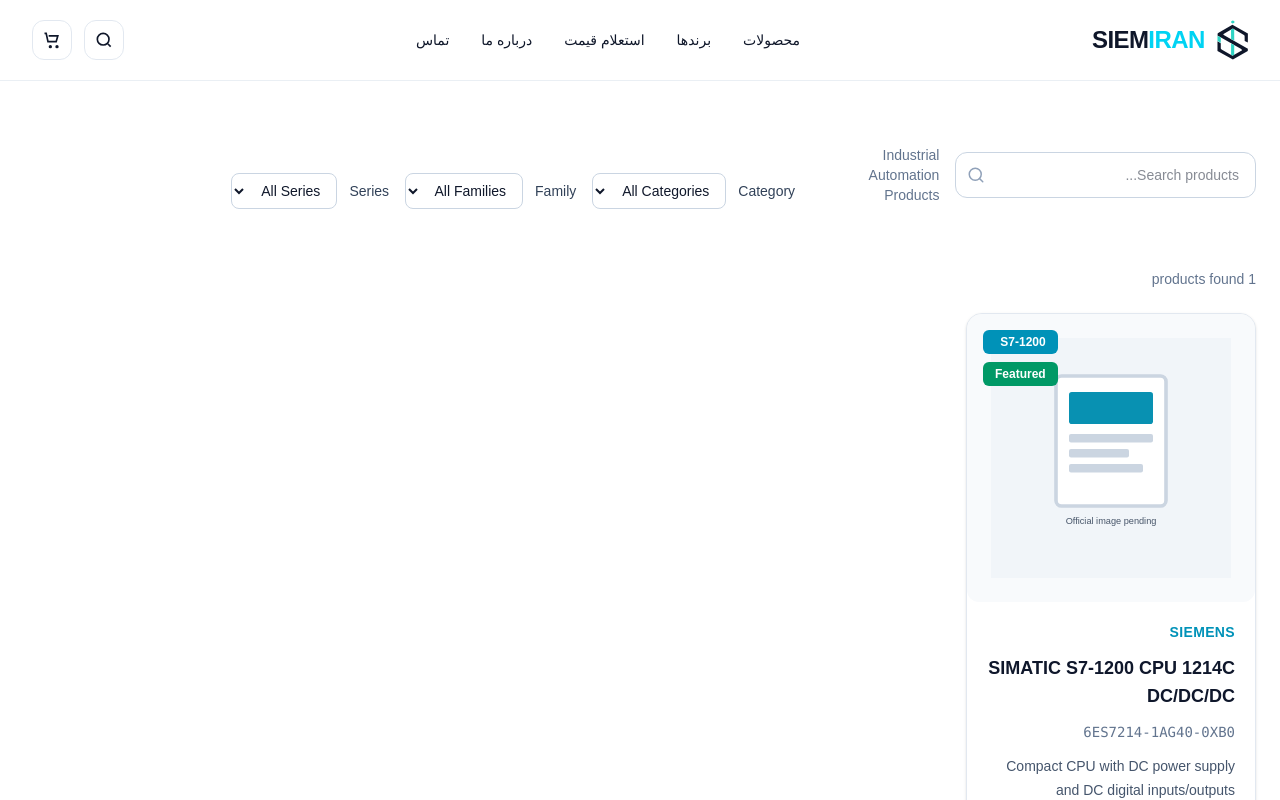
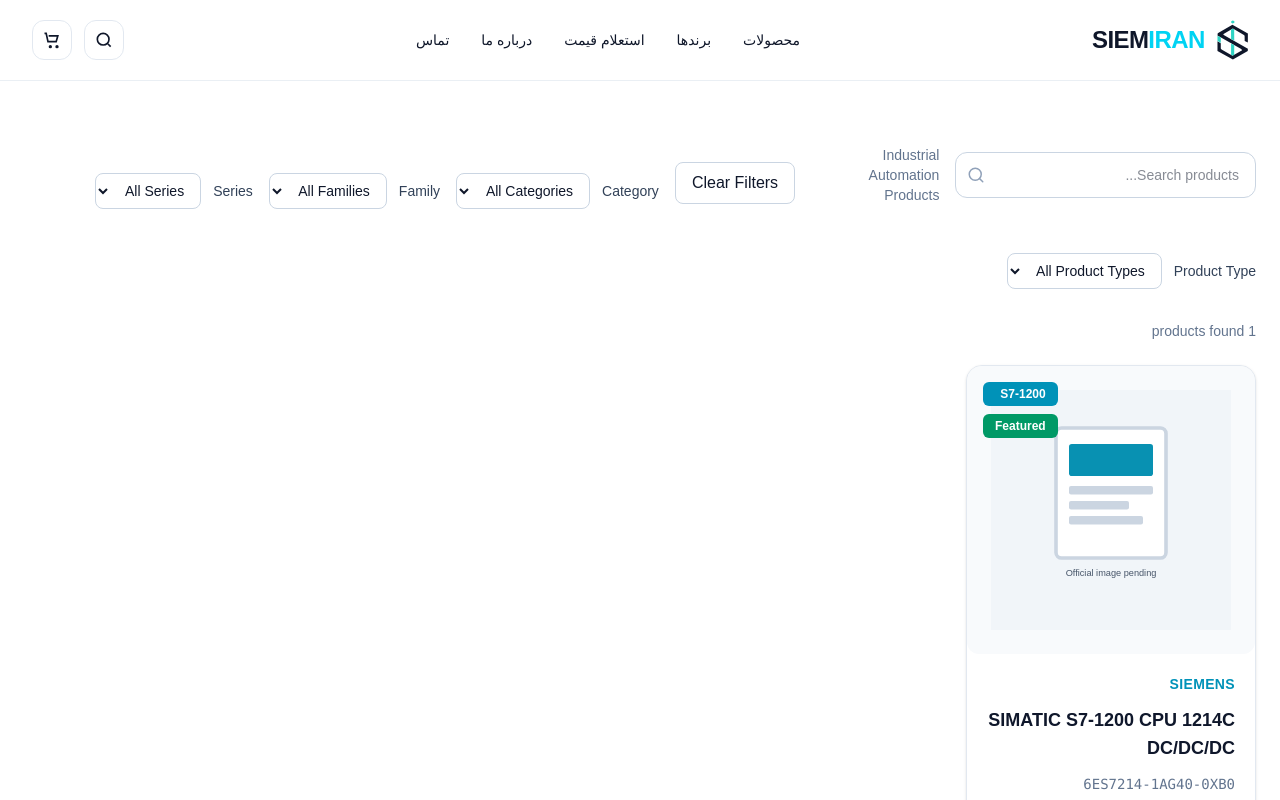
Before and after one commit to Siemiran/Siemiran, a Next.js app in the folder apps/web/: page /products in a window 1280 px wide. Shown: the top 800 px of the page. Built offline with nearby package versions, Linux system fonts and the light colour scheme; a web font is replaced by a local one.

Commit message:
feat(v1.0): enterprise filtering completed

```diff
--- /dev/null
+++ b/apps/web/src/features/products/components/ActiveFilters.tsx
@@ -0,0 +1,73 @@
+"use client";
+
+interface Props {
+  category: string;
+  family: string;
+  series: string;
+  productType: string;
+
+  onClearCategory: () => void;
+  onClearFamily: () => void;
+  onClearSeries: () => void;
+  onClearProductType: () => void;
+}
+
+export default function ActiveFilters({
+  category,
+  family,
+  series,
+  productType,
+
+  onClearCategory,
+  onClearFamily,
+  onClearSeries,
+  onClearProductType,
+}: Props) {
+  const hasFilters =
+    category !== "all" ||
+    family !== "all" ||
+    series !== "all" ||
+    productType !== "all";
+
+  if (!hasFilters) return null;
+
+  return (
+    <div className="mb-6 flex flex-wrap gap-2">
+      {category !== "all" && (
+        <button
+          onClick={onClearCategory}
+          className="rounded-full bg-cyan-100 px-3 py-1 text-sm text-cyan-700"
+        >
+          {category} ✕
+        </button>
+      )}
+
+      {family !== "all" && (
+        <button
+          onClick={onClearFamily}
+          className="rounded-full bg-cyan-100 px-3 py-1 text-sm text-cyan-700"
+        >
+          {family} ✕
+        </button>
+      )}
+
+      {series !== "all" && (
+        <button
+          onClick={onClearSeries}
+          className="rounded-full bg-cyan-100 px-3 py-1 text-sm text-cyan-700"
+        >
+          {series} ✕
+        </button>
+      )}
+
+      {productType !== "all" && (
+        <button
+          onClick={onClearProductType}
+          className="rounded-full bg-cyan-100 px-3 py-1 text-sm text-cyan-700"
+        >
+          {productType} ✕
+        </button>
+      )}
+    </div>
+  );
+}
--- /dev/null
+++ b/apps/web/src/features/products/components/ClearFiltersButton.tsx
@@ -0,0 +1,16 @@
+"use client";
+
+interface Props {
+  onClick: () => void;
+}
+
+export default function ClearFiltersButton({ onClick }: Props) {
+  return (
+    <button
+      onClick={onClick}
+      className="rounded-lg border border-slate-300 px-4 py-2 text-sm font-medium transition hover:bg-slate-100"
+    >
+      Clear Filters
+    </button>
+  );
+}
--- /dev/null
+++ b/apps/web/src/features/products/components/ProductTypeFilter.tsx
@@ -0,0 +1,39 @@
+"use client";
+
+interface Props {
+  productTypes: string[];
+  value: string;
+  onChange: (value: string) => void;
+}
+
+export default function ProductTypeFilter({
+  productTypes,
+  value,
+  onChange,
+}: Props) {
+  return (
+    <div className="flex items-center gap-3">
+      <label
+        htmlFor="productType"
+        className="text-sm font-medium text-slate-700"
+      >
+        Product Type
+      </label>
+
+      <select
+        id="productType"
+        value={value}
+        onChange={(e) => onChange(e.target.value)}
+        className="rounded-lg border border-slate-300 bg-white px-3 py-2 text-sm transition outline-none focus:border-cyan-600"
+      >
+        <option value="all">All Product Types</option>
+
+        {productTypes.map((item) => (
+          <option key={item} value={item}>
+            {item}
+          </option>
+        ))}
+      </select>
+    </div>
+  );
+}
--- a/apps/web/src/features/products/components/ProductsClient.tsx
+++ b/apps/web/src/features/products/components/ProductsClient.tsx
@@ -18,6 +18,12 @@
 import SeriesFilter from "./SeriesFilter";
 
 import { getSeries } from "../filters/series.filter";
+import ProductTypeFilter from "./ProductTypeFilter";
+
+import { getProductTypes } from "../filters/productType.filter";
+
+import ActiveFilters from "./ActiveFilters";
+import ClearFiltersButton from "./ClearFiltersButton";
 
 interface Props {
   products: Product[];
@@ -36,6 +42,11 @@
 
     series,
     setSeries,
+
+    productType,
+    setProductType,
+
+    clearFilters,
   } = useProductSearchParams();
 
   const { filteredProducts } = useProductFilters({
@@ -44,15 +55,31 @@
     category,
     family,
     series,
+    productType,
   });
 
   const categories = getCategories(products);
   const families = getFamilies(products, category);
   const seriesList = getSeries(products, family);
+  const productTypes = getProductTypes(products, series);
   return (
     <>
       <div className="mb-8 flex flex-wrap items-center gap-4">
         <ProductToolbar search={search} onSearchChange={setSearch} />
+        <div className="mb-4 flex flex-wrap items-center gap-3">
+          <ActiveFilters
+            category={category}
+            family={family}
+            series={series}
+            productType={productType}
+            onClearCategory={() => setCategory("all")}
+            onClearFamily={() => setFamily("all")}
+            onClearSeries={() => setSeries("all")}
+            onClearProductType={() => setProductType("all")}
+          />
+
+          <ClearFiltersButton onClick={clearFilters} />
+        </div>
 
         <CategoryFilter
           categories={categories}
@@ -61,6 +88,11 @@
         />
         <FamilyFilter families={families} value={family} onChange={setFamily} />
         <SeriesFilter series={seriesList} value={series} onChange={setSeries} />
+        <ProductTypeFilter
+          productTypes={productTypes}
+          value={productType}
+          onChange={setProductType}
+        />
       </div>
 
       <div className="mb-6 text-sm text-slate-500">
--- /dev/null
+++ b/apps/web/src/features/products/filters/productType.filter.ts
@@ -0,0 +1,27 @@
+import type { Product } from "../types/product.types";
+
+export function getProductTypes(
+  products: Product[],
+  series?: string
+): string[] {
+  const source =
+    series && series !== "all"
+      ? products.filter((p) => p.seriesId === series)
+      : products;
+
+  return Array.from(
+    new Set(
+      source
+        .map((p) => p.productTypeId)
+        .filter((item): item is string => Boolean(item))
+    )
+  ).sort();
+}
+
+export function filterByProductType(products: Product[], productType?: string) {
+  if (!productType || productType === "all") {
+    return products;
+  }
+
+  return products.filter((p) => p.productTypeId === productType);
+}
--- a/apps/web/src/features/products/hooks/useProductFilters.ts
+++ b/apps/web/src/features/products/hooks/useProductFilters.ts
@@ -6,6 +6,7 @@
 import { filterByCategory } from "../filters/category.filter";
 import { filterByFamily } from "../filters/family.filter";
 import { filterBySeries } from "../filters/series.filter";
+import { filterByProductType } from "../filters/productType.filter";
 
 interface Props {
   products: Product[];
@@ -13,6 +14,7 @@
   category?: string;
   family?: string;
   series?: string;
+  productType?: string;
 }
 
 export function useProductFilters({
@@ -21,6 +23,7 @@
   category,
   family,
   series,
+  productType,
 }: Props) {
   const filteredProducts = useMemo(() => {
     let result = [...products];
@@ -28,6 +31,7 @@
     result = filterByCategory(result, category);
     result = filterByFamily(result, family);
     result = filterBySeries(result, series);
+    result = filterByProductType(result, productType);
 
     if (search.trim()) {
       const q = search.toLowerCase();
@@ -42,7 +46,7 @@
     }
 
     return result;
-  }, [products, search, category, family, series]);
+  }, [products, search, category, family, series, productType]);
 
   return {
     filteredProducts,
--- a/apps/web/src/features/products/hooks/useProductSearchParams.ts
+++ b/apps/web/src/features/products/hooks/useProductSearchParams.ts
@@ -10,12 +10,14 @@
   const category = searchParams.get("category") || "all";
   const family = searchParams.get("family") || "all";
   const series = searchParams.get("series") || "all";
+  const productType = searchParams.get("productType") || "all";
 
   function updateParams(
     nextSearch: string,
     nextCategory: string,
     nextFamily: string,
-    nextSeries: string
+    nextSeries: string,
+    nextProductType: string
   ) {
     const params = new URLSearchParams();
 
@@ -35,6 +37,10 @@
       params.set("series", nextSeries);
     }
 
+    if (nextProductType !== "all") {
+      params.set("productType", nextProductType);
+    }
+
     const query = params.toString();
 
     router.replace(query ? `/products?${query}` : "/products", {
@@ -43,21 +49,27 @@
   }
 
   function setSearch(value: string) {
-    updateParams(value, category, family, series);
+    updateParams(value, category, family, series, productType);
   }
 
   function setCategory(value: string) {
-    updateParams(search, value, "all", "all");
+    updateParams(search, value, "all", "all", "all");
   }
 
   function setFamily(value: string) {
-    updateParams(search, category, value, "all");
+    updateParams(search, category, value, "all", "all");
   }
 
   function setSeries(value: string) {
-    updateParams(search, category, family, value);
+    updateParams(search, category, family, value, "all");
   }
 
+  function setProductType(value: string) {
+    updateParams(search, category, family, series, value);
+  }
+  function clearFilters() {
+    updateParams(search, "all", "all", "all", "all");
+  }
   return {
     search,
     setSearch,
@@ -70,5 +82,10 @@
 
     series,
     setSeries,
+
+    productType,
+    setProductType,
+
+    clearFilters,
   };
 }
```
